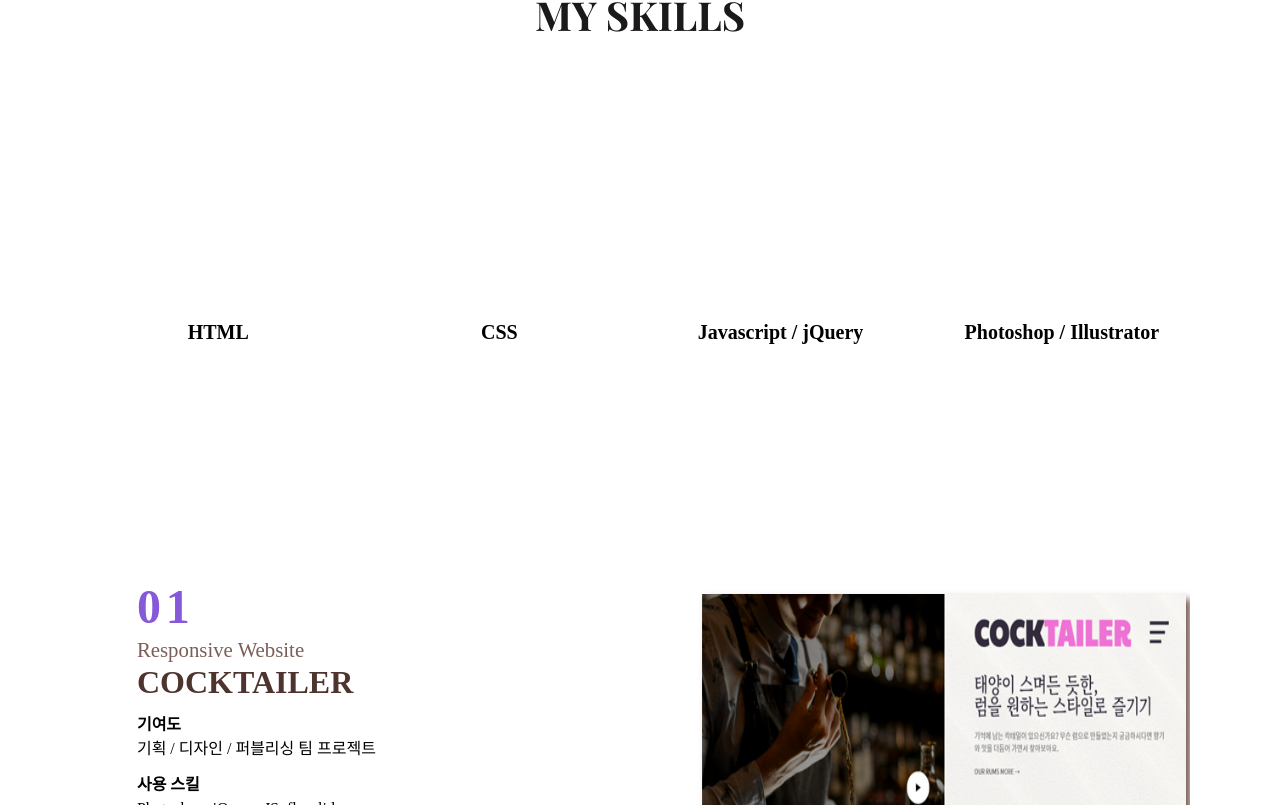
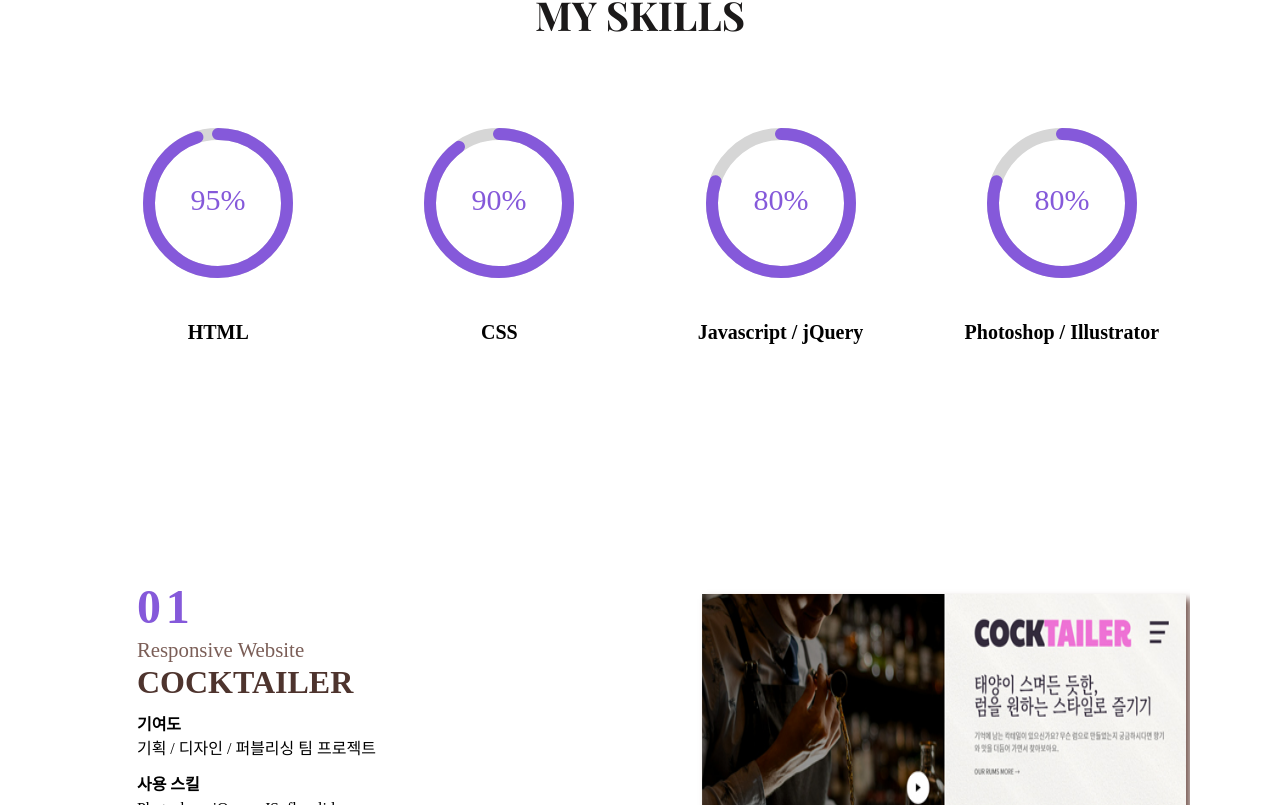
Before and after one commit to Hyesu-Choi/Portfolio_2023, a React (Create React App) app: page / in a window 1280 px wide. Shown: the part 1595-2400 px from the top of the page. Built offline with nearby package versions, Linux system fonts and the light colour scheme.

Commit message:
빌드 테스트. 네비 토글 구현. myskills 수정

```diff
--- a/src/App.css
+++ b/src/App.css
@@ -506,6 +506,8 @@ a {
 /* ==========CONTACT========== */
 .contact {
   text-align: center;
+  margin-top: 200px;
+  margin-bottom: 200px;
 }
 .contact h1 {
   font-family: var(--font-serif-en);
@@ -581,7 +583,7 @@ a {
 /* ========== 미디어 쿼리 ========== */
 @media screen and (max-width: 1024px) {
   .section {
-    margin-top: 100px;
+    /* margin-top: 100px; */
     margin-bottom: 100px;
   }
   .text_box {
@@ -624,6 +626,7 @@ a {
     position: relative;
   }
   .text_box {
+    width: 540px;
     font-size: 1.25rem;
     line-height: 2rem;
   }
@@ -765,9 +768,11 @@ a {
 
 @media screen and (max-width: 426px) {
   .text_box {
-    font-size: 1.6rem;
+    width: 280px;
+    font-size: 1.2rem;
     line-height: 2rem;
   }
+
   .nav {
     width: 100%;
     padding: 25% 5%;
@@ -777,6 +782,9 @@ a {
   }
   .section {
     margin: 80px 3%;
+  }
+  .home {
+    margin: 0;
   }
   .emoji {
     width: 95%;
@@ -818,3 +826,11 @@ a {
     line-height: 49px;
   }
 }
+
+/* circle progressbar style 수정  */
+.CircularProgressbar .CircularProgressbar-path {
+  stroke: var(--point-color) !important;
+}
+.CircularProgressbar .CircularProgressbar-text {
+  fill: var(--point-color) !important;
+}
--- a/src/components/About/About.jsx
+++ b/src/components/About/About.jsx
@@ -1,10 +1,13 @@
 import React from "react";
+import { CircularProgressbar } from "react-circular-progressbar";
+import "react-circular-progressbar/dist/styles.css";
 
 const About = () => {
   return (
     <div id="about" className="about section">
       <div className="about-me-box">
         <h2>ABOUT ME</h2>
+
         <div className="about-me">
           <div className="emoji"></div>
           <div className="about-text">
@@ -31,38 +34,27 @@ const About = () => {
         <div className="skills-wrapper">
           <div className="card">
             <div className="circle">
-              <div className="bar"></div>
-              <div className="box">
-                <span></span>
-              </div>
+              <CircularProgressbar value={95} text={`95%`} />
             </div>
             <div className="text">HTML</div>
           </div>
           <div className="card css">
             <div className="circle">
-              <div className="bar"></div>
-              <div className="box">
-                <span></span>
-              </div>
+              <CircularProgressbar value={90} text={`90%`} />
             </div>
             <div className="text">CSS</div>
           </div>
           <div className="card js">
             <div className="circle">
-              <div className="bar"></div>
-              <div className="box">
-                <span></span>
-              </div>
+              <CircularProgressbar value={80} text={`80%`} />
             </div>
             <div className="text">Javascript / jQuery</div>
           </div>
           <div className="card ps">
             <div className="circle">
-              <div className="bar"></div>
-              <div className="box">
-                <span></span>
-              </div>
+              <CircularProgressbar value={80} text={`80%`} />
             </div>
+
             <div className="text">Photoshop / Illustrator</div>
           </div>
         </div>
--- a/src/components/Header/Header.jsx
+++ b/src/components/Header/Header.jsx
@@ -1,9 +1,15 @@
-import React from "react";
+import React, { useState } from "react";
 import { Link } from "react-scroll";
 const Header = () => {
+  const [click, setClick] = useState(false);
+
+  const handleClick = () => {
+    setClick(!click);
+  };
+
   return (
     <div id="header" className="header">
-      <ul className="nav" id="nav">
+      <ul className={click ? "nav open" : "nav"} id="nav">
         <Link to="home" smooth={true} spy={true} activeClass="nav-active">
           <li className="nav-link">HOME</li>
         </Link>
@@ -21,16 +27,25 @@ const Header = () => {
           smooth={true}
           spy={true}
           activeClass="nav-active"
-          offset={-80}
+          offset={-150}
         >
           <li className="nav-link">MY WORKS</li>
         </Link>
-        <Link to="contact" smooth={true} spy={true} activeClass="nav-active">
+        <Link
+          to="contact"
+          smooth={true}
+          spy={true}
+          activeClass="nav-active"
+          offset={-360}
+        >
           <li className="nav-link">CONTACT</li>
         </Link>
       </ul>
 
-      <div className="menu_toggle">
+      <div
+        className={click ? "menu_toggle open" : "menu_toggle"}
+        onClick={handleClick}
+      >
         <div className="bar half top"></div>
         <div className="bar"></div>
         <div className="bar half bottom"></div>
```
Also changed, not shown: package.json (+6 -1 lines), src/App.js (+0 -69 lines), 1 other file (tests, documents, lock files or other folders).
